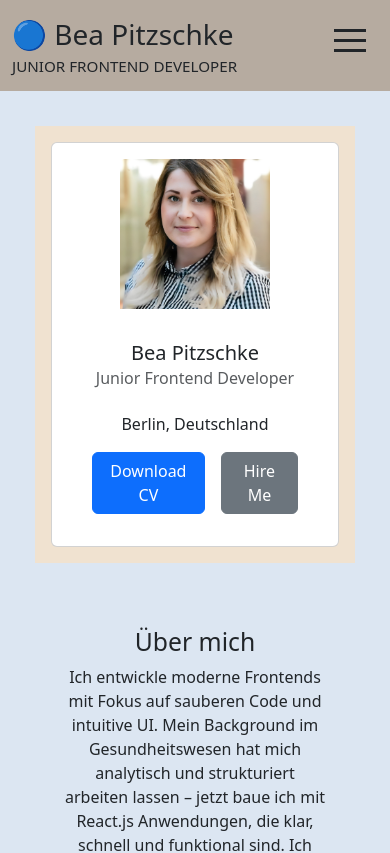
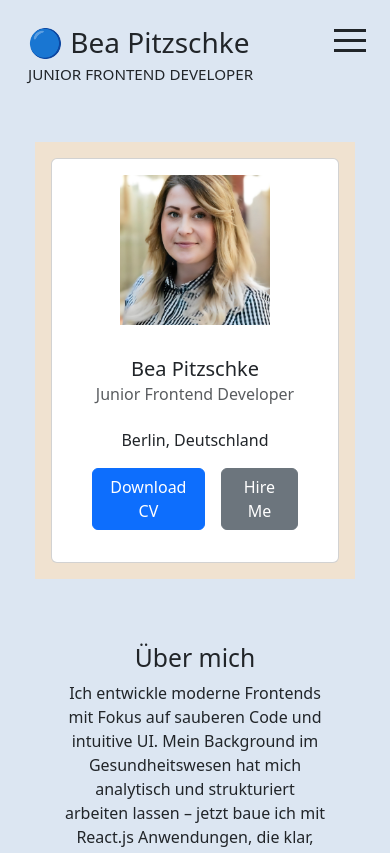
Before and after one commit to BeaCoden/my-cv, a React (Create React App) app: page / in a window 390 px wide. Shown: the top 853 px of the page. Built offline with nearby package versions, Linux system fonts and the light colour scheme.

Commit message:
Update Navbar styles; change background color to light blue and adjust layout for better responsiveness

```diff
--- a/src/components/navbar/Navbar.module.css
+++ b/src/components/navbar/Navbar.module.css
@@ -1,6 +1,5 @@
-/* Navbar Grundstil */
 .navbar {
-  background-color:var(--background-beige-color);
+  background-color:var(--background-light-blue-color);
   flex-direction: column;
 }
 
@@ -56,6 +55,15 @@
 
 @media screen and (max-width: 991.98px) {
 
+  .navbar {
+    background-color:var(--background-light-blue-color);
+    flex-direction: row;
+    justify-content: space-between;
+    align-items: center;
+    padding: 1rem;
+  }
+
+
   .customToggle {
     display: flex;
     position: fixed;
@@ -80,7 +88,7 @@
     left: 0;
     width: 100vw;
     height: 100vh;
-    background-color: var(--background-beige-color);
+    background-color:var(--background-light-blue-color);
     z-index: 9999;
     flex-direction: column;
     justify-content: center;
--- a/src/index.css
+++ b/src/index.css
@@ -4,13 +4,11 @@
   box-sizing: border-box;
 }
 
-html, body {
+html,
+body {
   margin: 0;
   padding: 0;
   height: 100%;
-  font-family: -apple-system, BlinkMacSystemFont, 'Segoe UI', 'Roboto', 'Oxygen',
-    'Ubuntu', 'Cantarell', 'Fira Sans', 'Droid Sans', 'Helvetica Neue',
-    sans-serif;
 }
 
 body {
```
